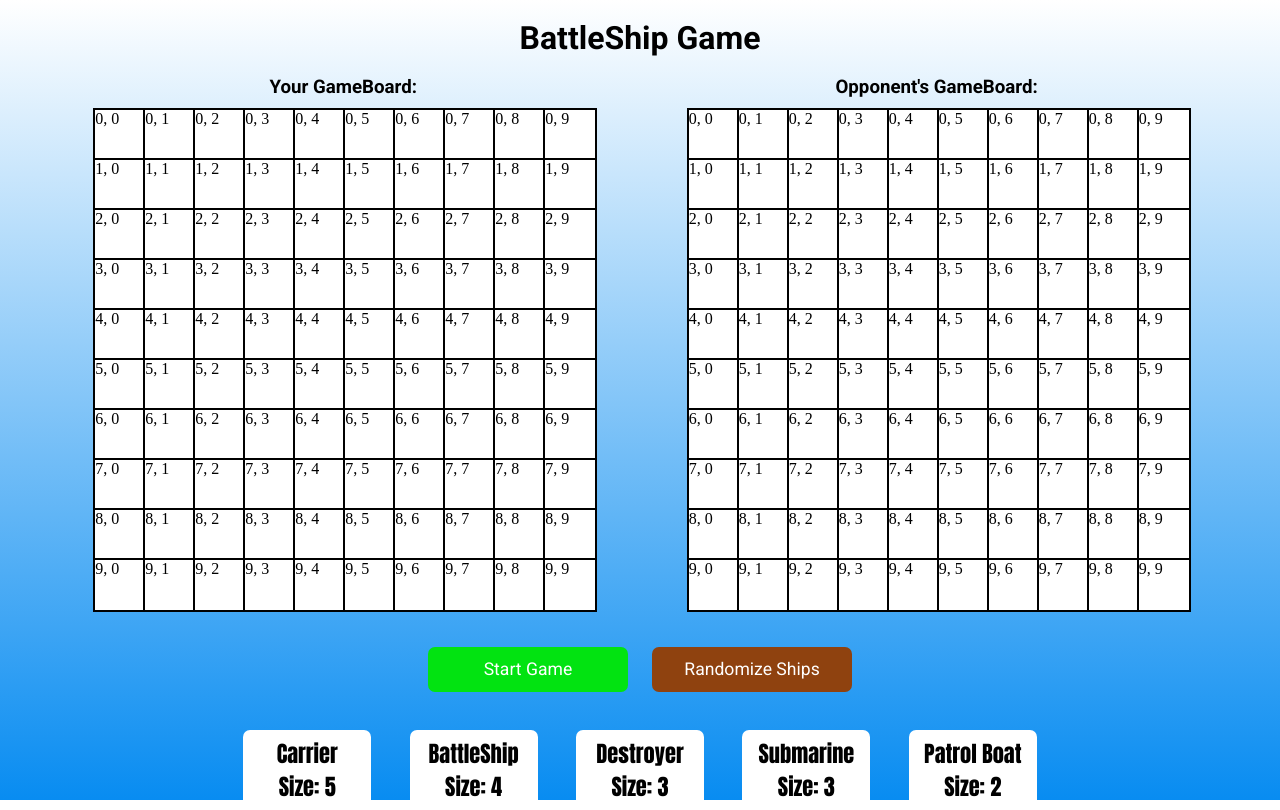
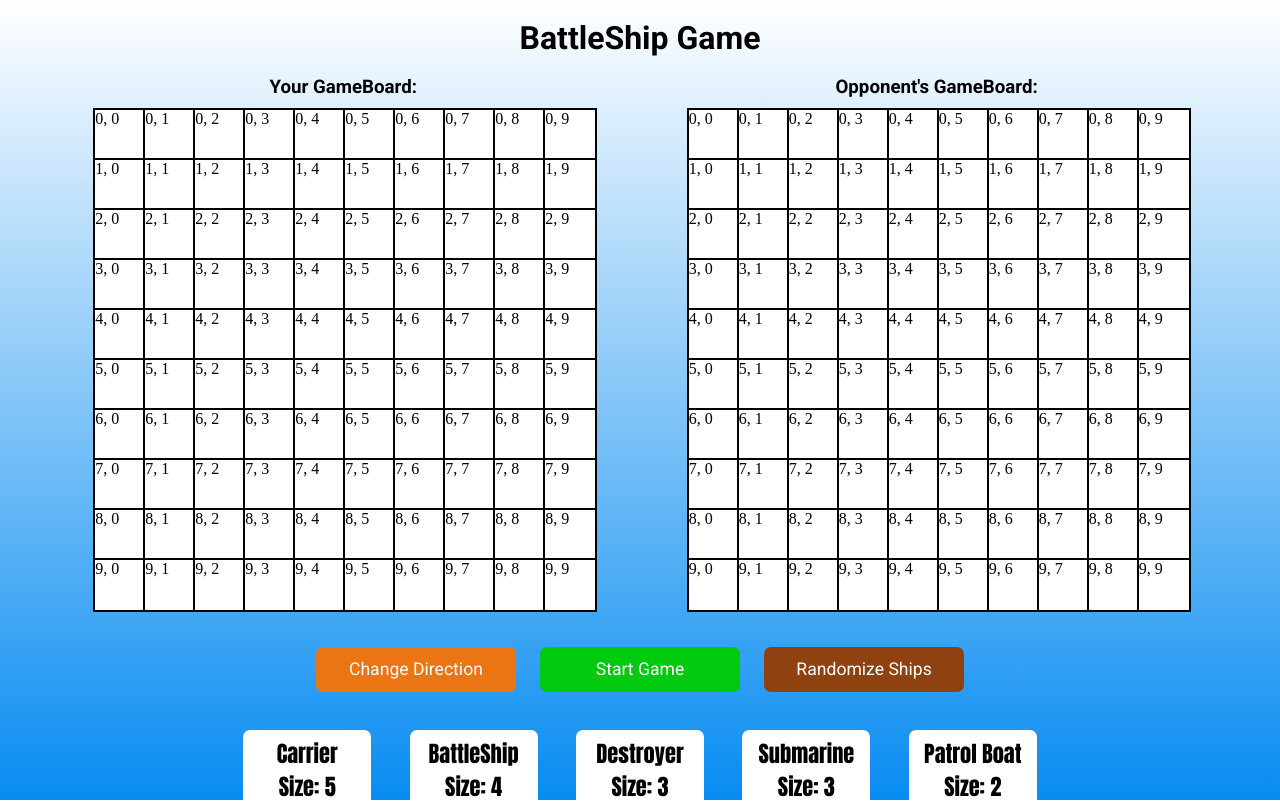
Before and after one commit to dayercher005/Battleship, a website built with webpack: page src/assets/template.html in a window 1280 px wide. In both pictures the pointer is over the button "Start Game". Built offline with nearby package versions, Linux system fonts and the light colour scheme.

Commit message:
Rendered UI for Game

```diff
--- a/src/assets/styles.css
+++ b/src/assets/styles.css
@@ -66,11 +66,11 @@ button[class="buttonStyles"]{
 }
 
 button[id="startButton"]{
-    background-color: hsl(124, 98%, 59%);
+    background-color: hsl(124, 98%, 45%);
 }
 
 button[id="startButton"]:hover{
-    background-color: hsl(124, 98%, 45%);
+    background-color: hsl(124, 98%, 40%);
 }
 
 button[id="randomButton"]{
@@ -79,6 +79,14 @@ button[id="randomButton"]{
 
 button[id="randomButton"]:hover{
     background-color: hsl(24, 81%, 25%);
+}
+
+button[id="directionButton"]{
+    background-color: hsl(27, 85%, 50%);
+}
+
+button[id="directionButton"]:hover{
+    background-color: hsl(27, 85%, 45%);
 }
 
 div[id="shipButtonContainer"]{
@@ -101,3 +109,7 @@ button[class="Ships"]{
 button[class="Ships"]:hover{
     background-color: hsl(0, 0%, 90%);
 }
+
+div[class="cellButton"]:hover{
+background-color: hsl(0, 0%, 85%);
+}
--- a/src/assets/template.html
+++ b/src/assets/template.html
@@ -32,6 +32,7 @@
     </div>
 
     <div id="buttonContainer">
+        <button class="buttonStyles" id="directionButton">Change Direction</button>
         <button class="buttonStyles" id="startButton">Start Game</button>
         <button class="buttonStyles" id="randomButton">Randomize Ships</button>
     </div>
```
